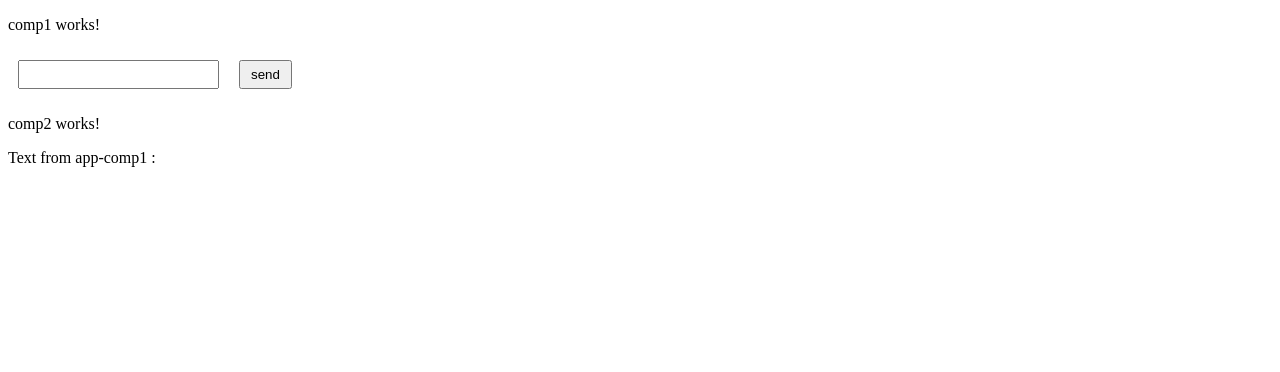
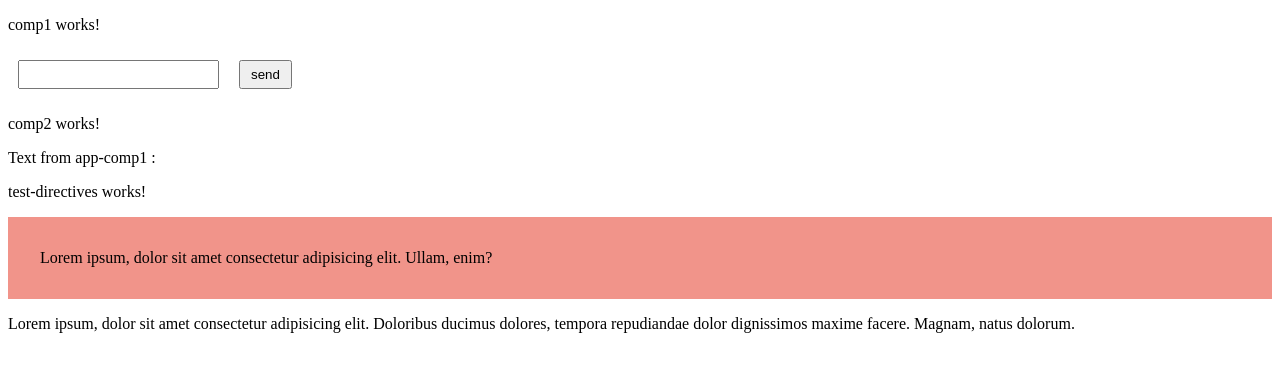
Before and after one commit to julie-j-code/veille-angular, an Angular app: page / in a window 1280 px wide. Shown: the top 372 px of the page. Built offline with nearby package versions, Linux system fonts and the light colour scheme.

Commit message:
Custom Directive with Render2

```diff
--- a/src/app/app.component.html
+++ b/src/app/app.component.html
@@ -1,3 +1,4 @@
 
 <app-comp1></app-comp1>
 <app-comp2></app-comp2>
+<app-test-directives></app-test-directives>
--- a/src/app/app.module.ts
+++ b/src/app/app.module.ts
@@ -6,12 +6,16 @@ import { BrowserModule } from '@angular/platform-browser';
 import { AppComponent } from './app.component';
 import { Comp1Component } from './comp1/comp1.component';
 import { Comp2Component } from './comp2/comp2.component';
+import { TestDirectivesComponent } from './test-directives/test-directives.component';
+import { CustomDirective } from './test-directives/custom.directive';
 
 @NgModule({
   declarations: [
     AppComponent,
     Comp1Component,
-    Comp2Component
+    Comp2Component,
+    TestDirectivesComponent,
+    CustomDirective
   ],
   imports: [
     BrowserModule,
--- /dev/null
+++ b/src/app/test-directives/custom.directive.ts
@@ -0,0 +1,17 @@
+import { Directive, ElementRef, OnInit, Renderer2 } from '@angular/core';
+
+@Directive({
+  selector: '[appCustom]'
+})
+export class CustomDirective implements OnInit {
+
+  constructor(private element:ElementRef, private renderer:Renderer2) { }
+
+  ngOnInit(): void {
+
+    this.renderer.setStyle(this.element.nativeElement, 'backgroundColor', '#f1948A')
+    this.renderer.setStyle(this.element.nativeElement, 'padding', '2rem')
+
+  }
+
+}
--- /dev/null
+++ b/src/app/test-directives/test-directives.component.html
@@ -0,0 +1,4 @@
+<p>test-directives works!</p>
+
+<p appCustom>Lorem ipsum, dolor sit amet consectetur adipisicing elit. Ullam, enim?</p>
+<p >Lorem ipsum, dolor sit amet consectetur adipisicing elit. Doloribus ducimus dolores, tempora repudiandae dolor dignissimos maxime facere. Magnam, natus dolorum.</p>
```
Also changed, not shown: src/app/test-directives/test-directives.component.ts (added, +10 -0 lines), src/app/data.service.ts (line endings or trailing spaces), src/app/test-directives/test-directives.component.css (added).
